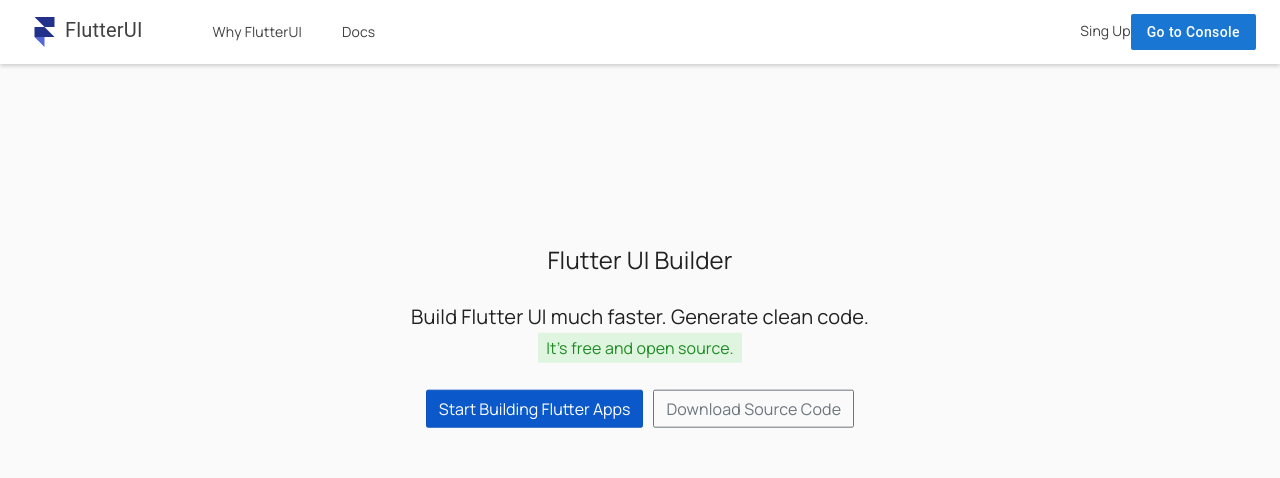
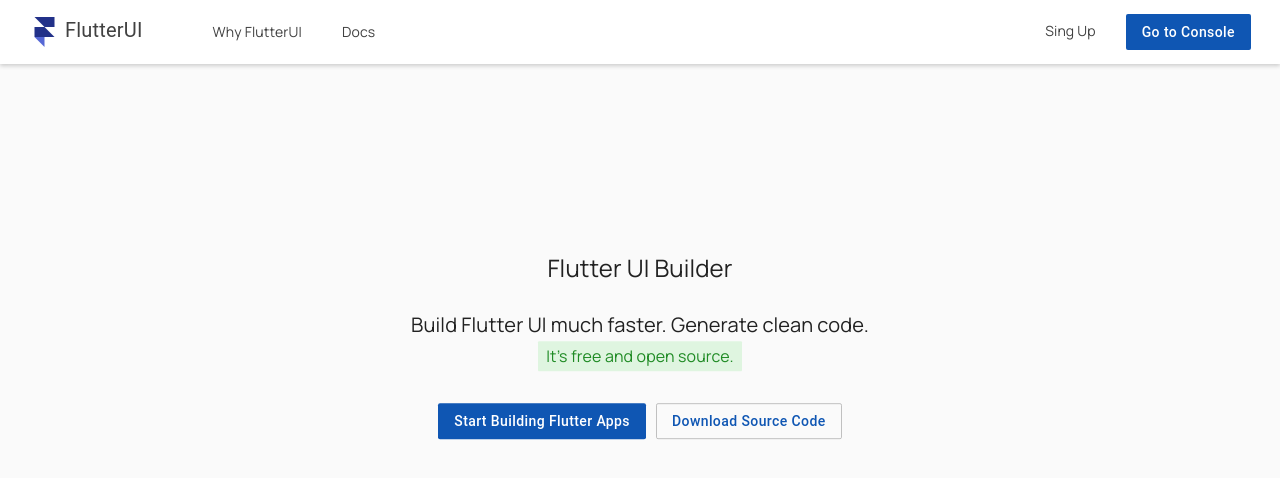
Before and after one commit to Sajad-AI/www.flutterui.io-homepage, a React (Create React App) app: page / in a window 1280 px wide. Shown: the top 478 px of the page. Built offline with nearby package versions, Linux system fonts and the light colour scheme.

Commit message:
button changed material

```diff
--- a/src/App.css
+++ b/src/App.css
@@ -13,11 +13,25 @@
   margin: 0px 5px;
 }
 
-.top-btn {
+.console-btn {
   border-radius: 2px !important;
-  margin: 0px 5px;
-  transition: none;
-  margin-left: 30px;
+  margin: 0px 5px !important;
+  margin-left: 30px !important;
+  background: #0f56b3 !important;
+}
+
+.build-btn {
+  border-radius: 2px !important;
+  margin: 5px !important;
+  background: #0f56b3 !important;
+}
+
+.download-btn {
+  text-transform: none !important;
+  border-radius: 2px !important;
+  margin: 5px !important;
+  border-color: #c0c0c0 !important;
+  color: #0f56b3 !important;
 }
 
 .btn:focus {
--- a/src/components/Navigation.js
+++ b/src/components/Navigation.js
@@ -7,7 +7,6 @@
   makeStyles,
 } from "@material-ui/core";
 import Button from "@mui/material/Button";
-
 
 import { Link } from "react-router-dom";
 
@@ -53,13 +52,9 @@
           <Link to="/login" className={classes.link}>
             Sing Up
           </Link>
-          <Button
-        disableElevation
-        variant="contained"
-        className="top-btn"
-      >
-        Go to Console
-      </Button>
+          <Button disableElevation variant="contained" className="console-btn">
+            Go to Console
+          </Button>
         </div>
       </Toolbar>
     </AppBar>
--- a/src/pages/Home.js
+++ b/src/pages/Home.js
@@ -1,5 +1,5 @@
 import React from "react";
-import Button from "react-bootstrap/Button";
+import Button from "@mui/material/Button";
 
 function Home() {
   return (
@@ -10,9 +10,13 @@
         <p className="info-style"> It’s free and open source.</p>
       </div>
       <div>
-        <Button className="btn active">Start Building Flutter Apps</Button>
+        <Button disableElevation className="build-btn" variant="contained">
+          Start Building Flutter Apps
+        </Button>
         <Button
-          variant="outline-secondary"
+          disableElevation
+          className="download-btn"
+          variant="outlined"
           href="https://github.com/flutterui-io/FlutterUI"
         >
           Download Source Code
```
